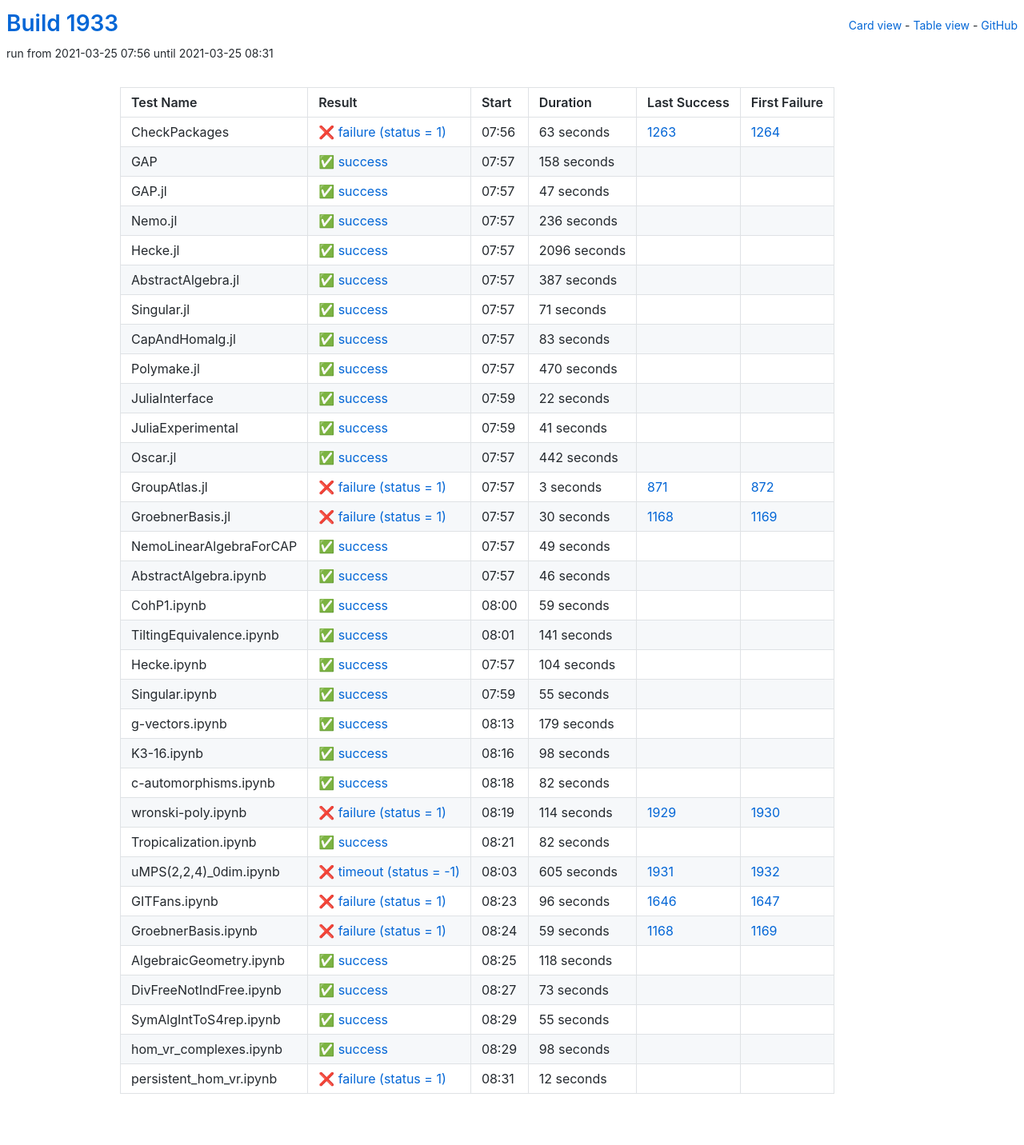
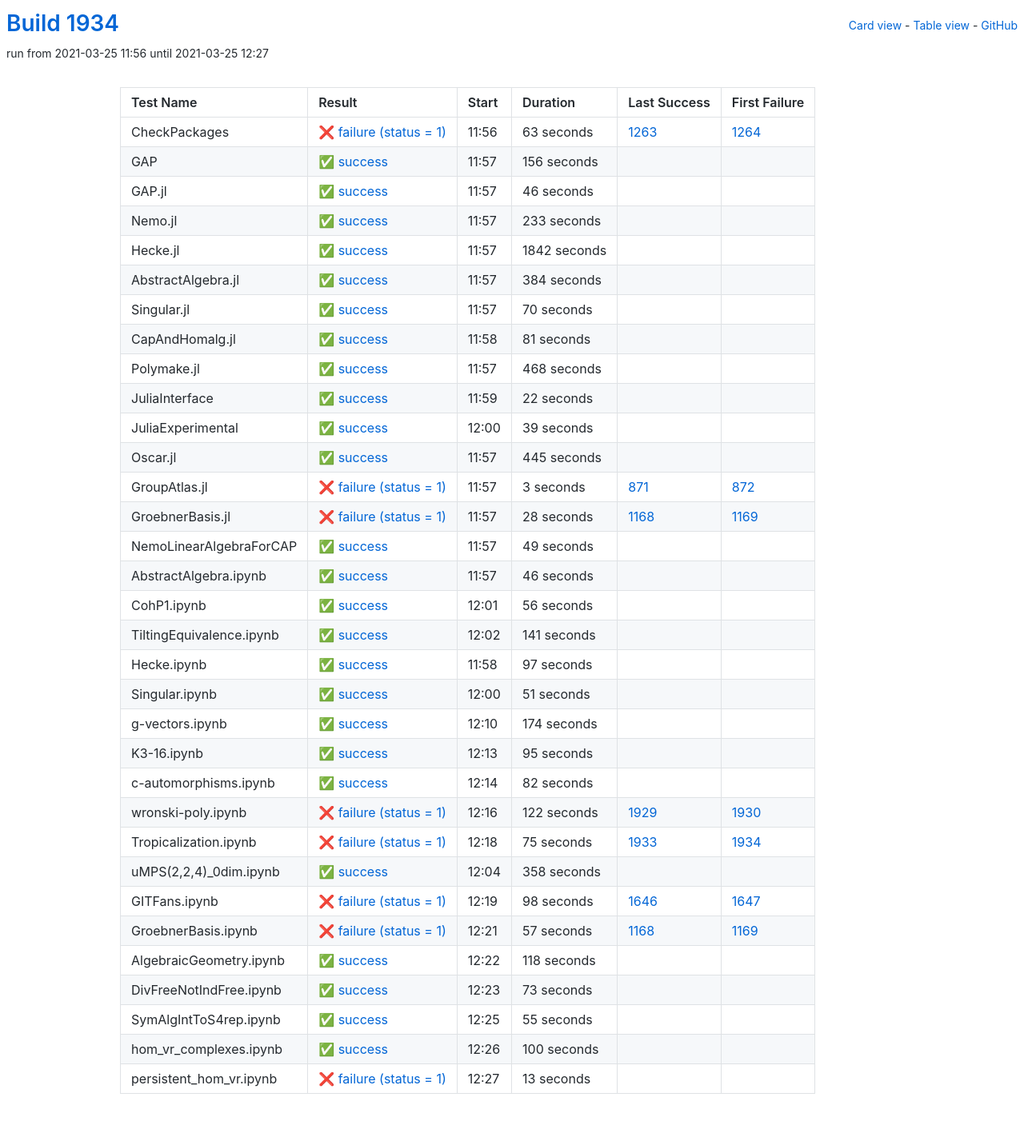
Before and after one commit to oscar-system/oscar-ci-status-stable, a Jekyll site: the page built from table.html, in a window 1280 px wide. Shown: the whole page at 80% size. Built offline with Jekyll 4.4.1, drawn with Linux system fonts in a browser that asks for light colours.

Commit message:
Build #1934

```diff
--- a/_data/ci.yml
+++ b/_data/ci.yml
@@ -1,6 +1,6 @@
 ---
-build: 1933
-build_url: https://oscarci.mathematik.uni-kl.de/job/oscar-stable/1933/
+build: 1934
+build_url: https://oscarci.mathematik.uni-kl.de/job/oscar-stable/1934/
 job: oscar-stable
 organization: oscar-system
 repo: oscar-ci-status-stable
@@ -8,8 +8,8 @@ repourl: https://github.com/oscar-system/oscar-ci-status-stable
 tests:
 - name: CheckPackages
   id: checkpackages
-  log: https://oscarci.mathematik.uni-kl.de/job/oscar-stable/1933/artifact/logs/build-1933/CheckPackages.log
-  start: 2021-03-25 07:56
+  log: https://oscarci.mathematik.uni-kl.de/job/oscar-stable/1934/artifact/logs/build-1934/CheckPackages.log
+  start: 2021-03-25 11:56
   success: false
   exitcode: 1
   status: failure
@@ -20,104 +20,104 @@ tests:
   first_failure_url: https://oscarci.mathematik.uni-kl.de/job/oscar-stable/1264/
 - name: GAP
   id: gap
-  log: https://oscarci.mathematik.uni-kl.de/job/oscar-stable/1933/artifact/logs/build-1933/GAP.log
-  start: 2021-03-25 07:57
+  log: https://oscarci.mathematik.uni-kl.de/job/oscar-stable/1934/artifact/logs/build-1934/GAP.log
+  start: 2021-03-25 11:57
   success: true
   exitcode: 0
   status: success
-  duration: 158
+  duration: 156
   last_success: false
   last_success_url:
   first_failure: false
   first_failure_url:
 - name: GAP.jl
   id: gap-jl
-  log: https://oscarci.mathematik.uni-kl.de/job/oscar-stable/1933/artifact/logs/build-1933/GAP.jl.log
-  start: 2021-03-25 07:57
+  log: https://oscarci.mathematik.uni-kl.de/job/oscar-stable/1934/artifact/logs/build-1934/GAP.jl.log
+  start: 2021-03-25 11:57
   success: true
   exitcode: 0
   status: success
-  duration: 47
+  duration: 46
   last_success: false
   last_success_url:
   first_failure: false
   first_failure_url:
 - name: Nemo.jl
   id: nemo-jl
-  log: https://oscarci.mathematik.uni-kl.de/job/oscar-stable/1933/artifact/logs/build-1933/Nemo.jl.log
-  start: 2021-03-25 07:57
+  log: https://oscarci.mathematik.uni-kl.de/job/oscar-stable/1934/artifact/logs/build-1934/Nemo.jl.log
+  start: 2021-03-25 11:57
   success: true
   exitcode: 0
   status: success
-  duration: 236
+  duration: 233
   last_success: false
   last_success_url:
   first_failure: false
   first_failure_url:
 - name: Hecke.jl
   id: hecke-jl
-  log: https://oscarci.mathematik.uni-kl.de/job/oscar-stable/1933/artifact/logs/build-1933/Hecke.jl.log
-  start: 2021-03-25 07:57
+  log: https://oscarci.mathematik.uni-kl.de/job/oscar-stable/1934/artifact/logs/build-1934/Hecke.jl.log
+  start: 2021-03-25 11:57
   success: true
   exitcode: 0
   status: success
-  duration: 2096
+  duration: 1842
   last_success: false
   last_success_url:
   first_failure: false
   first_failure_url:
 - name: AbstractAlgebra.jl
   id: abstractalgebra-jl
-  log: https://oscarci.mathematik.uni-kl.de/job/oscar-stable/1933/artifact/logs/build-1933/AbstractAlgebra.jl.log
-  start: 2021-03-25 07:57
+  log: https://oscarci.mathematik.uni-kl.de/job/oscar-stable/1934/artifact/logs/build-1934/AbstractAlgebra.jl.log
+  start: 2021-03-25 11:57
   success: true
   exitcode: 0
   status: success
-  duration: 387
+  duration: 384
   last_success: false
   last_success_url:
   first_failure: false
   first_failure_url:
 - name: Singular.jl
   id: singular-jl
-  log: https://oscarci.mathematik.uni-kl.de/job/oscar-stable/1933/artifact/logs/build-1933/Singular.jl.log
-  start: 2021-03-25 07:57
+  log: https://oscarci.mathematik.uni-kl.de/job/oscar-stable/1934/artifact/logs/build-1934/Singular.jl.log
+  start: 2021-03-25 11:57
   success: true
   exitcode: 0
   status: success
-  duration: 71
+  duration: 70
   last_success: false
   last_success_url:
   first_failure: false
   first_failure_url:
 - name: CapAndHomalg.jl
   id: capandhomalg-jl
-  log: https://oscarci.mathematik.uni-kl.de/job/oscar-stable/1933/artifact/logs/build-1933/CapAndHomalg.jl.log
-  start: 2021-03-25 07:57
+  log: https://oscarci.mathematik.uni-kl.de/job/oscar-stable/1934/artifact/logs/build-1934/CapAndHomalg.jl.log
+  start: 2021-03-25 11:58
   success: true
   exitcode: 0
   status: success
-  duration: 83
+  duration: 81
   last_success: false
   last_success_url:
   first_failure: false
   first_failure_url:
 - name: Polymake.jl
   id: polymake-jl
-  log: https://oscarci.mathematik.uni-kl.de/job/oscar-stable/1933/artifact/logs/build-1933/Polymake.jl.log
-  start: 2021-03-25 07:57
+  log: https://oscarci.mathematik.uni-kl.de/job/oscar-stable/1934/artifact/logs/build-1934/Polymake.jl.log
+  start: 2021-03-25 11:57
   success: true
   exitcode: 0
   status: success
-  duration: 470
+  duration: 468
   last_success: false
   last_success_url:
   first_failure: false
   first_failure_url:
 - name: JuliaInterface
   id: juliainterface
-  log: https://oscarci.mathematik.uni-kl.de/job/oscar-stable/1933/artifact/logs/build-1933/JuliaInterface.log
-  start: 2021-03-25 07:59
+  log: https://oscarci.mathematik.uni-kl.de/job/oscar-stable/1934/artifact/logs/build-1934/JuliaInterface.log
+  start: 2021-03-25 11:59
   success: true
   exitcode: 0
   status: success
@@ -128,32 +128,32 @@ tests:
   first_failure_url:
 - name: JuliaExperimental
   id: juliaexperimental
-  log: https://oscarci.mathematik.uni-kl.de/job/oscar-stable/1933/artifact/logs/build-1933/JuliaExperimental.log
-  start: 2021-03-25 07:59
+  log: https://oscarci.mathematik.uni-kl.de/job/oscar-stable/1934/artifact/logs/build-1934/JuliaExperimental.log
+  start: 2021-03-25 12:00
   success: true
   exitcode: 0
   status: success
-  duration: 41
+  duration: 39
   last_success: false
   last_success_url:
   first_failure: false
   first_failure_url:
 - name: Oscar.jl
   id: oscar-jl
-  log: https://oscarci.mathematik.uni-kl.de/job/oscar-stable/1933/artifact/logs/build-1933/Oscar.jl.log
-  start: 2021-03-25 07:57
+  log: https://oscarci.mathematik.uni-kl.de/job/oscar-stable/1934/artifact/logs/build-1934/Oscar.jl.log
+  start: 2021-03-25 11:57
   success: true
   exitcode: 0
   status: success
-  duration: 442
+  duration: 445
   last_success: false
   last_success_url:
   first_failure: false
   first_failure_url:
 - name: GroupAtlas.jl
   id: groupatlas-jl
-  log: https://oscarci.mathematik.uni-kl.de/job/oscar-stable/1933/artifact/logs/build-1933/GroupAtlas.jl.log
-  start: 2021-03-25 07:57
+  log: https://oscarci.mathematik.uni-kl.de/job/oscar-stable/1934/artifact/logs/build-1934/GroupAtlas.jl.log
+  start: 2021-03-25 11:57
   success: false
   exitcode: 1
   status: failure
@@ -164,20 +164,20 @@ tests:
   first_failure_url: https://oscarci.mathematik.uni-kl.de/job/oscar-stable/872/
 - name: GroebnerBasis.jl
   id: groebnerbasis-jl
-  log: https://oscarci.mathematik.uni-kl.de/job/oscar-stable/1933/artifact/logs/build-1933/GroebnerBasis.jl.log
-  start: 2021-03-25 07:57
+  log: https://oscarci.mathematik.uni-kl.de/job/oscar-stable/1934/artifact/logs/build-1934/GroebnerBasis.jl.log
+  start: 2021-03-25 11:57
   success: false
   exitcode: 1
   status: failure
-  duration: 30
+  duration: 28
   last_success: 1168
   last_success_url: https://oscarci.mathematik.uni-kl.de/job/oscar-stable/1168/
   first_failure: 1169
   first_failure_url: https://oscarci.mathematik.uni-kl.de/job/oscar-stable/1169/
 - name: NemoLinearAlgebraForCAP
   id: nemolinearalgebraforcap
-  log: https://oscarci.mathematik.uni-kl.de/job/oscar-stable/1933/artifact/logs/build-1933/NemoLinearAlgebraForCAP.log
-  start: 2021-03-25 07:57
+  log: https://oscarci.mathematik.uni-kl.de/job/oscar-stable/1934/artifact/logs/build-1934/NemoLinearAlgebraForCAP.log
+  start: 2021-03-25 11:57
   success: true
   exitcode: 0
   status: success
@@ -188,8 +188,8 @@ tests:
   first_failure_url:
 - name: AbstractAlgebra.ipynb
   id: abstractalgebra-ipynb
-  log: https://oscarci.mathematik.uni-kl.de/job/oscar-stable/1933/artifact/logs/build-1933/AbstractAlgebra.ipynb.log
-  start: 2021-03-25 07:57
+  log: https://oscarci.mathematik.uni-kl.de/job/oscar-stable/1934/artifact/logs/build-1934/AbstractAlgebra.ipynb.log
+  start: 2021-03-25 11:57
   success: true
   exitcode: 0
   status: success
@@ -200,20 +200,20 @@ tests:
   first_failure_url:
 - name: CohP1.ipynb
   id: cohp1-ipynb
-  log: https://oscarci.mathematik.uni-kl.de/job/oscar-stable/1933/artifact/logs/build-1933/CohP1.ipynb.log
-  start: 2021-03-25 08:00
+  log: https://oscarci.mathematik.uni-kl.de/job/oscar-stable/1934/artifact/logs/build-1934/CohP1.ipynb.log
+  start: 2021-03-25 12:01
   success: true
   exitcode: 0
   status: success
-  duration: 59
+  duration: 56
   last_success: false
   last_success_url:
   first_failure: false
   first_failure_url:
 - name: TiltingEquivalence.ipynb
   id: tiltingequivalence-ipynb
-  log: https://oscarci.mathematik.uni-kl.de/job/oscar-stable/1933/artifact/logs/build-1933/TiltingEquivalence.ipynb.log
-  start: 2021-03-25 08:01
+  log: https://oscarci.mathematik.uni-kl.de/job/oscar-stable/1934/artifact/logs/build-1934/TiltingEquivalence.ipynb.log
+  start: 2021-03-25 12:02
   success: true
   exitcode: 0
   status: success
@@ -224,56 +224,56 @@ tests:
   first_failure_url:
 - name: Hecke.ipynb
   id: hecke-ipynb
-  log: https://oscarci.mathematik.uni-kl.de/job/oscar-stable/1933/artifact/logs/build-1933/Hecke.ipynb.log
-  start: 2021-03-25 07:57
+  log: https://oscarci.mathematik.uni-kl.de/job/oscar-stable/1934/artifact/logs/build-1934/Hecke.ipynb.log
+  start: 2021-03-25 11:58
   success: true
   exitcode: 0
   status: success
-  duration: 104
+  duration: 97
   last_success: false
   last_success_url:
   first_failure: false
   first_failure_url:
 - name: Singular.ipynb
   id: singular-ipynb
-  log: https://oscarci.mathematik.uni-kl.de/job/oscar-stable/1933/artifact/logs/build-1933/Singular.ipynb.log
-  start: 2021-03-25 07:59
+  log: https://oscarci.mathematik.uni-kl.de/job/oscar-stable/1934/artifact/logs/build-1934/Singular.ipynb.log
+  start: 2021-03-25 12:00
   success: true
   exitcode: 0
   status: success
-  duration: 55
+  duration: 51
   last_success: false
   last_success_url:
   first_failure: false
   first_failure_url:
 - name: g-vectors.ipynb
   id: g-vectors-ipynb
-  log: https://oscarci.mathematik.uni-kl.de/job/oscar-stable/1933/artifact/logs/build-1933/g-vectors.ipynb.log
-  start: 2021-03-25 08:13
+  log: https://oscarci.mathematik.uni-kl.de/job/oscar-stable/1934/artifact/logs/build-1934/g-vectors.ipynb.log
+  start: 2021-03-25 12:10
   success: true
   exitcode: 0
   status: success
-  duration: 179
+  duration: 174
   last_success: false
   last_success_url:
   first_failure: false
   first_failure_url:
 - name: K3-16.ipynb
   id: k3-16-ipynb
-  log: https://oscarci.mathematik.uni-kl.de/job/oscar-stable/1933/artifact/logs/build-1933/K3-16.ipynb.log
-  start: 2021-03-25 08:16
+  log: https://oscarci.mathematik.uni-kl.de/job/oscar-stable/1934/artifact/logs/build-1934/K3-16.ipynb.log
+  start: 2021-03-25 12:13
   success: true
   exitcode: 0
   status: success
-  duration: 98
+  duration: 95
   last_success: false
   last_success_url:
   first_failure: false
   first_failure_url:
 - name: c-automorphisms.ipynb
   id: c-automorphisms-ipynb
-  log: https://oscarci.mathematik.uni-kl.de/job/oscar-stable/1933/artifact/logs/build-1933/c-automorphisms.ipynb.log
-  start: 2021-03-25 08:18
+  log: https://oscarci.mathematik.uni-kl.de/job/oscar-stable/1934/artifact/logs/build-1934/c-automorphisms.ipynb.log
+  start: 2021-03-25 12:14
   success: true
   exitcode: 0
   status: success
@@ -284,68 +284,68 @@ tests:
   first_failure_url:
 - name: wronski-poly.ipynb
   id: wronski-poly-ipynb
-  log: https://oscarci.mathematik.uni-kl.de/job/oscar-stable/1933/artifact/logs/build-1933/wronski-poly.ipynb.log
-  start: 2021-03-25 08:19
+  log: https://oscarci.mathematik.uni-kl.de/job/oscar-stable/1934/artifact/logs/build-1934/wronski-poly.ipynb.log
+  start: 2021-03-25 12:16
   success: false
   exitcode: 1
   status: failure
-  duration: 114
+  duration: 122
   last_success: 1929
   last_success_url: https://oscarci.mathematik.uni-kl.de/job/oscar-stable/1929/
   first_failure: 1930
   first_failure_url: https://oscarci.mathematik.uni-kl.de/job/oscar-stable/1930/
 - name: Tropicalization.ipynb
   id: tropicalization-ipynb
-  log: https://oscarci.mathematik.uni-kl.de/job/oscar-stable/1933/artifact/logs/build-1933/Tropicalization.ipynb.log
-  start: 2021-03-25 08:21
+  log: https://oscarci.mathematik.uni-kl.de/job/oscar-stable/1934/artifact/logs/build-1934/Tropicalization.ipynb.log
+  start: 2021-03-25 12:18
+  success: false
+  exitcode: 1
+  status: failure
+  duration: 75
+  last_success: 1933
+  last_success_url: https://oscarci.mathematik.uni-kl.de/job/oscar-stable/1933/
+  first_failure: 1934
+  first_failure_url: https://oscarci.mathematik.uni-kl.de/job/oscar-stable/1934/
+- name: uMPS(2,2,4)_0dim.ipynb
+  id: umps-2-2-4-0dim-ipynb
+  log: https://oscarci.mathematik.uni-kl.de/job/oscar-stable/1934/artifact/logs/build-1934/uMPS-2-2-4-_0dim.ipynb.log
+  start: 2021-03-25 12:04
   success: true
   exitcode: 0
   status: success
-  duration: 82
+  duration: 358
   last_success: false
   last_success_url:
   first_failure: false
   first_failure_url:
-- name: uMPS(2,2,4)_0dim.ipynb
-  id: umps-2-2-4-0dim-ipynb
-  log: https://oscarci.mathematik.uni-kl.de/job/oscar-stable/1933/artifact/logs/build-1933/uMPS-2-2-4-_0dim.ipynb.log
-  start: 2021-03-25 08:03
-  success: false
-  exitcode: -1
-  status: timeout
-  duration: 605
-  last_success: 1931
-  last_success_url: https://oscarci.mathematik.uni-kl.de/job/oscar-stable/1931/
-  first_failure: 1932
-  first_failure_url: https://oscarci.mathematik.uni-kl.de/job/oscar-stable/1932/
 - name: GITFans.ipynb
   id: gitfans-ipynb
-  log: https://oscarci.mathematik.uni-kl.de/job/oscar-stable/1933/artifact/logs/build-1933/GITFans.ipynb.log
-  start: 2021-03-25 08:23
+  log: https://oscarci.mathematik.uni-kl.de/job/oscar-stable/1934/artifact/logs/build-1934/GITFans.ipynb.log
+  start: 2021-03-25 12:19
   success: false
   exitcode: 1
   status: failure
-  duration: 96
+  duration: 98
   last_success: 1646
   last_success_url: https://oscarci.mathematik.uni-kl.de/job/oscar-stable/1646/
   first_failure: 1647
   first_failure_url: https://oscarci.mathematik.uni-kl.de/job/oscar-stable/1647/
 - name: GroebnerBasis.ipynb
   id: groebnerbasis-ipynb
-  log: https://oscarci.mathematik.uni-kl.de/job/oscar-stable/1933/artifact/logs/build-1933/GroebnerBasis.ipynb.log
-  start: 2021-03-25 08:24
+  log: https://oscarci.mathematik.uni-kl.de/job/oscar-stable/1934/artifact/logs/build-1934/GroebnerBasis.ipynb.log
+  start: 2021-03-25 12:21
   success: false
   exitcode: 1
   status: failure
-  duration: 59
+  duration: 57
   last_success: 1168
   last_success_url: https://oscarci.mathematik.uni-kl.de/job/oscar-stable/1168/
   first_failure: 1169
   first_failure_url: https://oscarci.mathematik.uni-kl.de/job/oscar-stable/1169/
 - name: AlgebraicGeometry.ipynb
   id: algebraicgeometry-ipynb
-  log: https://oscarci.mathematik.uni-kl.de/job/oscar-stable/1933/artifact/logs/build-1933/AlgebraicGeometry.ipynb.log
-  start: 2021-03-25 08:25
+  log: https://oscarci.mathematik.uni-kl.de/job/oscar-stable/1934/artifact/logs/build-1934/AlgebraicGeometry.ipynb.log
+  start: 2021-03-25 12:22
   success: true
   exitcode: 0
   status: success
@@ -356,8 +356,8 @@ tests:
   first_failure_url:
 - name: DivFreeNotIndFree.ipynb
   id: divfreenotindfree-ipynb
-  log: https://oscarci.mathematik.uni-kl.de/job/oscar-stable/1933/artifact/logs/build-1933/DivFreeNotIndFree.ipynb.log
-  start: 2021-03-25 08:27
+  log: https://oscarci.mathematik.uni-kl.de/job/oscar-stable/1934/artifact/logs/build-1934/DivFreeNotIndFree.ipynb.log
+  start: 2021-03-25 12:23
   success: true
   exitcode: 0
   status: success
@@ -368,8 +368,8 @@ tests:
   first_failure_url:
 - name: SymAlgIntToS4rep.ipynb
   id: symalginttos4rep-ipynb
-  log: https://oscarci.mathematik.uni-kl.de/job/oscar-stable/1933/artifact/logs/build-1933/SymAlgIntToS4rep.ipynb.log
-  start: 2021-03-25 08:29
+  log: https://oscarci.mathematik.uni-kl.de/job/oscar-stable/1934/artifact/logs/build-1934/SymAlgIntToS4rep.ipynb.log
+  start: 2021-03-25 12:25
   success: true
   exitcode: 0
   status: success
@@ -380,24 +380,24 @@ tests:
   first_failure_url:
 - name: hom_vr_complexes.ipynb
   id: hom-vr-complexes-ipynb
-  log: https://oscarci.mathematik.uni-kl.de/job/oscar-stable/1933/artifact/logs/build-1933/hom_vr_complexes.ipynb.log
-  start: 2021-03-25 08:29
+  log: https://oscarci.mathematik.uni-kl.de/job/oscar-stable/1934/artifact/logs/build-1934/hom_vr_complexes.ipynb.log
+  start: 2021-03-25 12:26
   success: true
   exitcode: 0
   status: success
-  duration: 98
+  duration: 100
   last_success: false
   last_success_url:
   first_failure: false
   first_failure_url:
 - name: persistent_hom_vr.ipynb
   id: persistent-hom-vr-ipynb
-  log: https://oscarci.mathematik.uni-kl.de/job/oscar-stable/1933/artifact/logs/build-1933/persistent_hom_vr.ipynb.log
-  start: 2021-03-25 08:31
+  log: https://oscarci.mathematik.uni-kl.de/job/oscar-stable/1934/artifact/logs/build-1934/persistent_hom_vr.ipynb.log
+  start: 2021-03-25 12:27
   success: false
   exitcode: 1
   status: failure
-  duration: 12
+  duration: 13
   last_success: false
   last_success_url:
   first_failure: false
```
Also changed, not shown: README.md.
